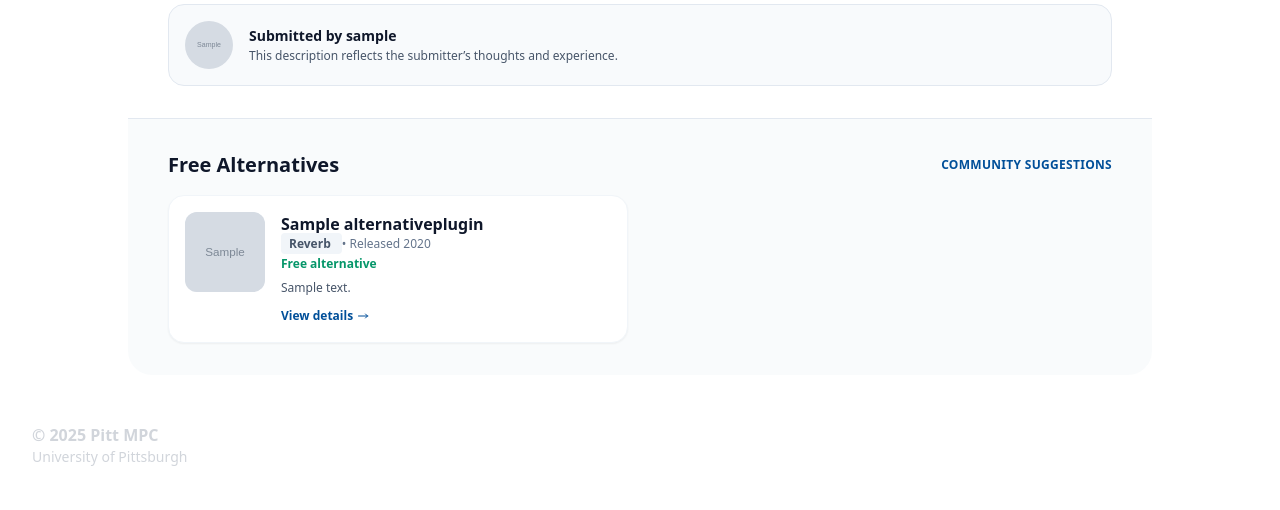
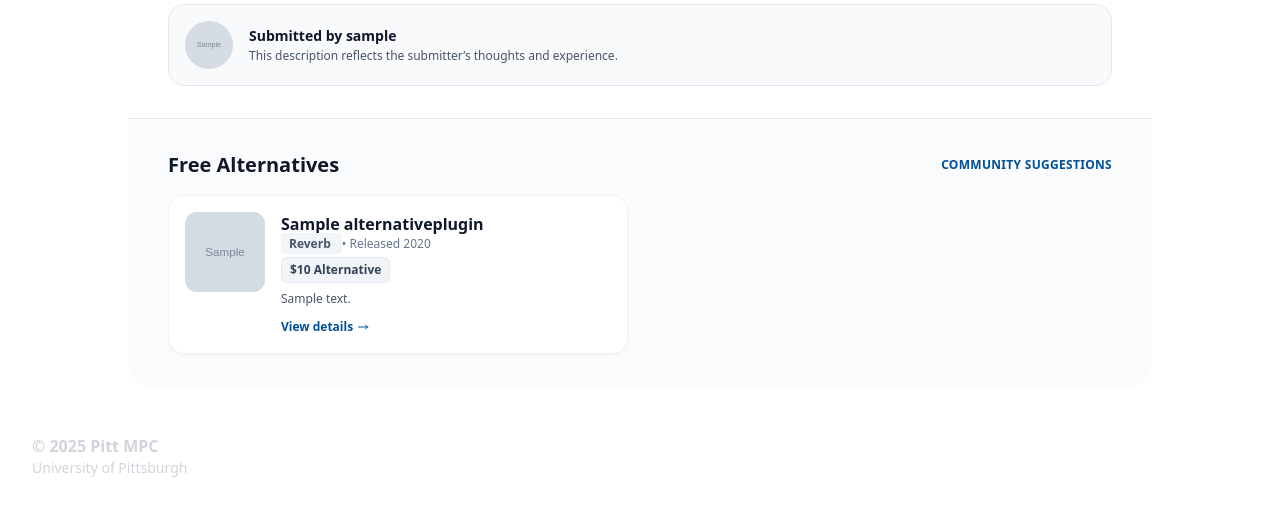
Before and after one commit to nosra/MPC-Database, a Django app: page /plugins/pro/1/ in a window 1280 px wide. Shown: the part 827-1337 px from the top of the page. Before the commit the page ends 1293 px from the top, so only its background shows below. Run offline with Django 5.2, Linux system fonts and the light colour scheme; data comes from the database, SQL or seed files in the repository; tables that the repository leaves empty hold one stand-in row (values such as "Sample post"); grey boxes marked "Sample" are stand-in pictures; parts of the project's set-up code (start-up, migrations or seed data) failed here and were passed over; some libraries are stand-ins or nearby versions.

Commit message:
changes regarding alternatives not necessarily being free

```diff
--- a/mpc_database/home/templates/plugin_detail.html
+++ b/mpc_database/home/templates/plugin_detail.html
@@ -357,9 +357,17 @@
                                         {% endfor %}
                                         • Released {{ alt.date_released|date:"Y" }}
                                     </p>
-                                    <p class="text-xs text-emerald-600 font-semibold mb-2">
-                                        Free alternative
-                                    </p>
+                                    <div class="mb-2">
+                                    {% if alt.price == 0 or not alt.price %}
+                                        <span class="inline-flex items-center px-2 py-1 rounded-md text-xs font-bold bg-emerald-100 text-emerald-700 border border-emerald-200">
+                                            Free Alternative
+                                        </span>
+                                    {% else %}
+                                        <span class="inline-flex items-center px-2 py-1 rounded-md text-xs font-bold bg-slate-100 text-slate-700 border border-slate-200">
+                                            ${{ alt.price }} Alternative
+                                        </span>
+                                    {% endif %}
+                                    </div>
                                     <p class="text-xs text-slate-600 line-clamp-3">
                                         {{ alt.description }}
                                     </p>
```
Also changed, not shown: mpc_database/package-lock.json, mpc_database/theme/static_src/package-lock.json.
